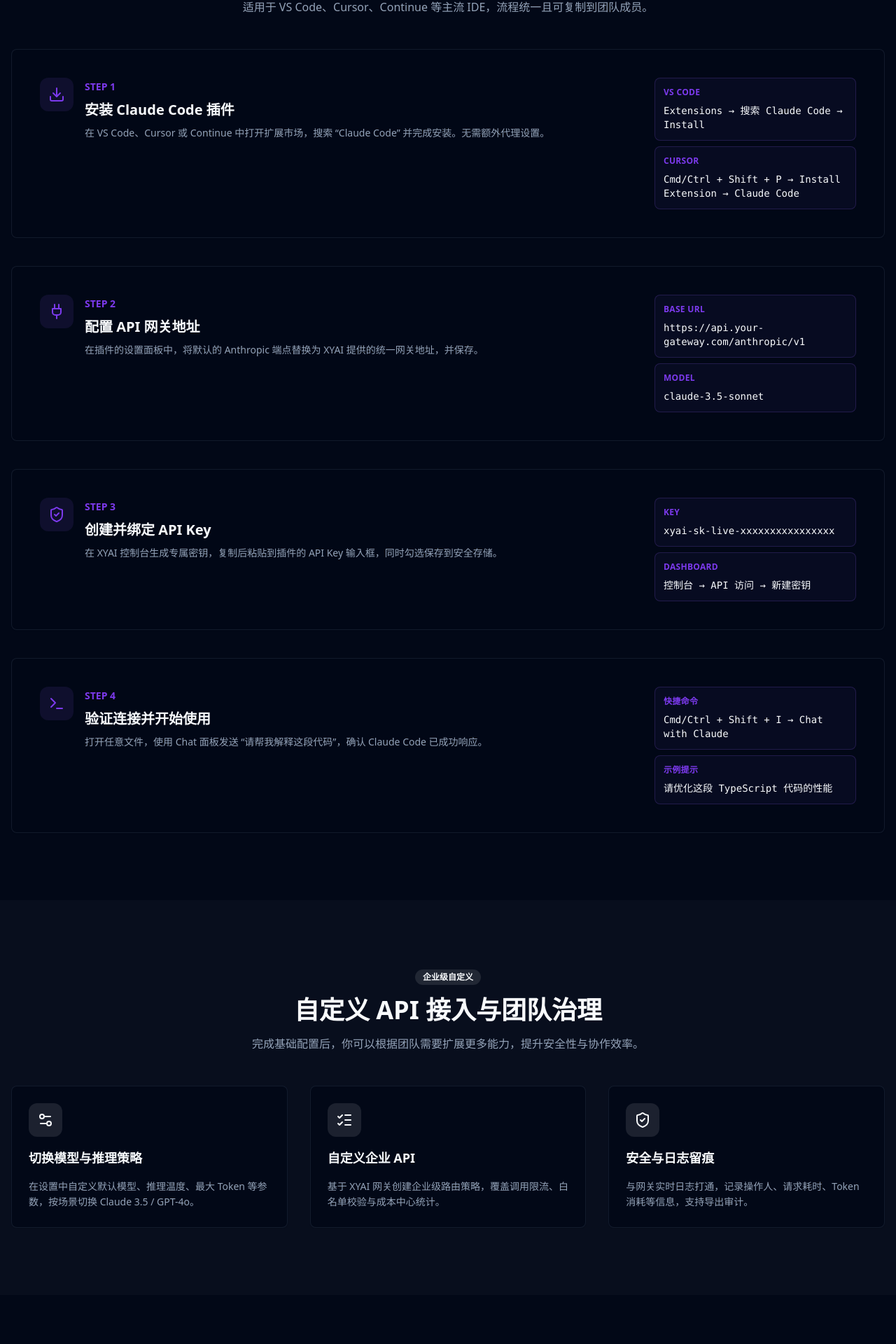
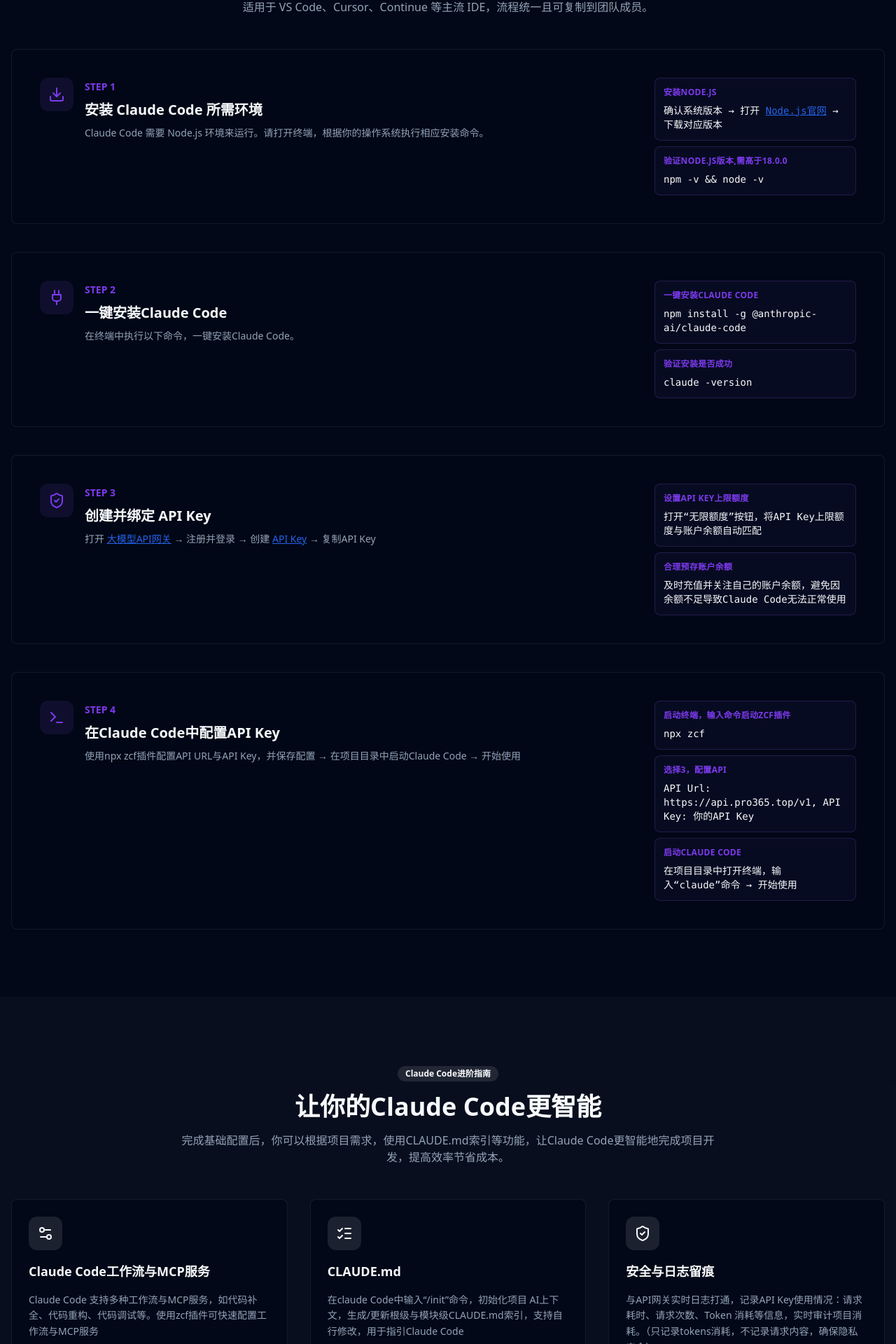
Before and after one commit to Hurry233/code-test, a Next.js app: page /products/api-gateway/claude-code in a window 1280 px wide. Shown: the part 738-2658 px from the top of the page at 70% size. Built offline with nearby package versions, Linux system fonts and the light colour scheme.

Commit message:
Update page.tsx

```diff
--- a/app/products/api-gateway/claude-code/page.tsx
+++ b/app/products/api-gateway/claude-code/page.tsx
@@ -20,66 +20,89 @@
 
 const steps = [
   {
-    title: "安装 Claude Code 插件",
+    title: "安装 Claude Code 所需环境",
     description:
-      "在 VS Code、Cursor 或 Continue 中打开扩展市场，搜索 “Claude Code” 并完成安装。无需额外代理设置。",
+      "Claude Code 需要 Node.js 环境来运行。请打开终端，根据你的操作系统执行相应安装命令。",
     icon: Download,
     commands: [
       {
-        label: "VS Code",
-        code: "Extensions → 搜索 Claude Code → Install",
+        label: "安装Node.js",
+        code: (
+          <>
+          确认系统版本 → 打开{" "}
+          <a href="https://nodejs.org/zh-cn/download" target="_blank" rel="noopener noreferrer" className="underline text-blue-600 hover:text-blue-700" >
+          Node.js官网
+          </a>{" "}
+          → 下载对应版本
+          </>
+          ),
       },
       {
-        label: "Cursor",
-        code: "Cmd/Ctrl + Shift + P → Install Extension → Claude Code",
+        label: "验证Node.js版本,需高于18.0.0",
+        code: "npm -v && node -v",
       },
     ],
   },
   {
-    title: "配置 API 网关地址",
+    title: "一键安装Claude Code",
     description:
-      "在插件的设置面板中，将默认的 Anthropic 端点替换为 XYAI 提供的统一网关地址，并保存。",
+      "在终端中执行以下命令，一键安装Claude Code。",
     icon: Plug,
     commands: [
       {
-        label: "Base URL",
-        code: "https://api.your-gateway.com/anthropic/v1",
+        label: "一键安装Claude Code",
+        code: "npm install -g @anthropic-ai/claude-code",
       },
       {
-        label: "Model",
-        code: "claude-3.5-sonnet",
+        label: "验证安装是否成功",
+        code: "claude -version",
       },
     ],
   },
   {
     title: "创建并绑定 API Key",
-    description:
-      "在 XYAI 控制台生成专属密钥，复制后粘贴到插件的 API Key 输入框，同时勾选保存到安全存储。",
+    description:(
+      <>
+      打开 {" "}
+      <a href="https://api.pro365.top" target="_blank" rel="noopener noreferrer" className="underline text-blue-600 hover:text-blue-700" >
+      大模型API网关
+      </a>{" "}
+      → 注册并登录 → 创建{" "}
+      <a href="https://api.pro365.top/console/token" target="_blank" rel="noopener noreferrer" className="underline text-blue-600 hover:text-blue-700" >
+      API Key
+      </a>{" "}
+      → 复制API Key
+      </>
+      ),
     icon: ShieldCheck,
     commands: [
       {
-        label: "Key",
-        code: "xyai-sk-live-xxxxxxxxxxxxxxxx",
+        label: "设置API Key上限额度",
+        code: "打开“无限额度”按钮，将API Key上限额度与账户余额自动匹配",
       },
       {
-        label: "Dashboard",
-        code: "控制台 → API 访问 → 新建密钥",
+        label: "合理预存账户余额",
+        code: "及时充值并关注自己的账户余额，避免因余额不足导致Claude Code无法正常使用",
       },
     ],
   },
   {
-    title: "验证连接并开始使用",
+    title: "在Claude Code中配置API Key",
     description:
-      "打开任意文件，使用 Chat 面板发送 “请帮我解释这段代码”，确认 Claude Code 已成功响应。",
+      "使用npx zcf插件配置API URL与API Key，并保存配置 → 在项目目录中启动Claude Code → 开始使用",
     icon: Terminal,
     commands: [
       {
-        label: "快捷命令",
-        code: "Cmd/Ctrl + Shift + I → Chat with Claude",
+        label: "启动终端，输入命令启动zcf插件",
+        code: "npx zcf",
       },
       {
-        label: "示例提示",
-        code: "请优化这段 TypeScript 代码的性能",
+        label: "选择3，配置API",
+        code: "API Url: https://api.pro365.top/v1, \n API Key: 你的API Key",
+      },
+      {
+        label: "启动claude code",
+        code: "在项目目录中打开终端，输入“claude”命令 → 开始使用",
       },
     ],
   },
@@ -87,21 +110,21 @@
 
 const customisations = [
   {
-    title: "切换模型与推理策略",
+    title: "Claude Code工作流与MCP服务",
     description:
-      "在设置中自定义默认模型、推理温度、最大 Token 等参数，按场景切换 Claude 3.5 / GPT-4o。",
+      "Claude Code 支持多种工作流与MCP服务，如代码补全、代码重构、代码调试等。使用zcf插件可快速配置工作流与MCP服务",
     icon: Settings2,
   },
   {
-    title: "自定义企业 API",
+    title: "CLAUDE.md",
     description:
-      "基于 XYAI 网关创建企业级路由策略，覆盖调用限流、白名单校验与成本中心统计。",
+      "在claude Code中输入“/init”命令，初始化项目 AI上下文，生成/更新根级与模块级CLAUDE.md索引，支持自行修改，用于指引Claude Code",
     icon: ListChecks,
   },
   {
     title: "安全与日志留痕",
     description:
-      "与网关实时日志打通，记录操作人、请求耗时、Token 消耗等信息，支持导出审计。",
+      "与API网关实时日志打通，记录API Key使用情况：请求耗时、请求次数、Token 消耗等信息，实时审计项目消耗。（只记录tokens消耗，不记录请求内容，确保隐私安全）",
     icon: ShieldCheck,
   },
 ];
@@ -120,10 +143,10 @@
                 Claude Code 接入手册
               </Badge>
               <h1 className="text-4xl sm:text-5xl font-bold tracking-tight">
-                从安装到自定义 API：Claude Code 一站式配置流程
+                利用AI驱动生产力，每个人都能“0代码”开发复杂应用
               </h1>
               <p className="text-lg text-muted-foreground leading-relaxed">
-                按照下面 4 个步骤，5 分钟内即可在本地开发环境中启用 Claude Code 插件。我们提供统一的网关地址与密钥管理，让模型能力稳定、低延迟地服务于你的编码工作流。
+                按照下面 4 个步骤，5 分钟内即可在本地开发环境中启用 Claude Code 。我们提供统一的网关地址与密钥管理，让Claude模型能力稳定、低延迟地服务于你的编码工作流。
               </p>
               <div className="flex flex-wrap gap-4">
                 <Button asChild size="lg" className="bg-violet-600 hover:bg-violet-700">
@@ -133,7 +156,7 @@
                 </Button>
                 <Button asChild size="lg" variant="outline" className="border-violet-200">
                   <Link href="#customize">
-                    跳转到自定义 API 指南
+                    跳转到Claude Code进阶指南
                   </Link>
                 </Button>
               </div>
@@ -202,10 +225,10 @@
         <section id="customize" className="py-16 sm:py-24 bg-muted/20">
           <div className="container mx-auto px-4">
             <div className="max-w-3xl mx-auto text-center space-y-4 mb-12">
-              <Badge className="w-fit mx-auto bg-primary/10 text-primary">企业级自定义</Badge>
-              <h2 className="text-3xl sm:text-4xl font-bold">自定义 API 接入与团队治理</h2>
+              <Badge className="w-fit mx-auto bg-primary/10 text-primary">Claude Code进阶指南</Badge>
+              <h2 className="text-3xl sm:text-4xl font-bold">让你的Claude Code更智能</h2>
               <p className="text-muted-foreground">
-                完成基础配置后，你可以根据团队需要扩展更多能力，提升安全性与协作效率。
+                完成基础配置后，你可以根据项目需求，使用CLAUDE.md索引等功能，让Claude Code更智能地完成项目开发，提高效率节省成本。
               </p>
             </div>
             <div className="grid gap-8 lg:grid-cols-3">
```
